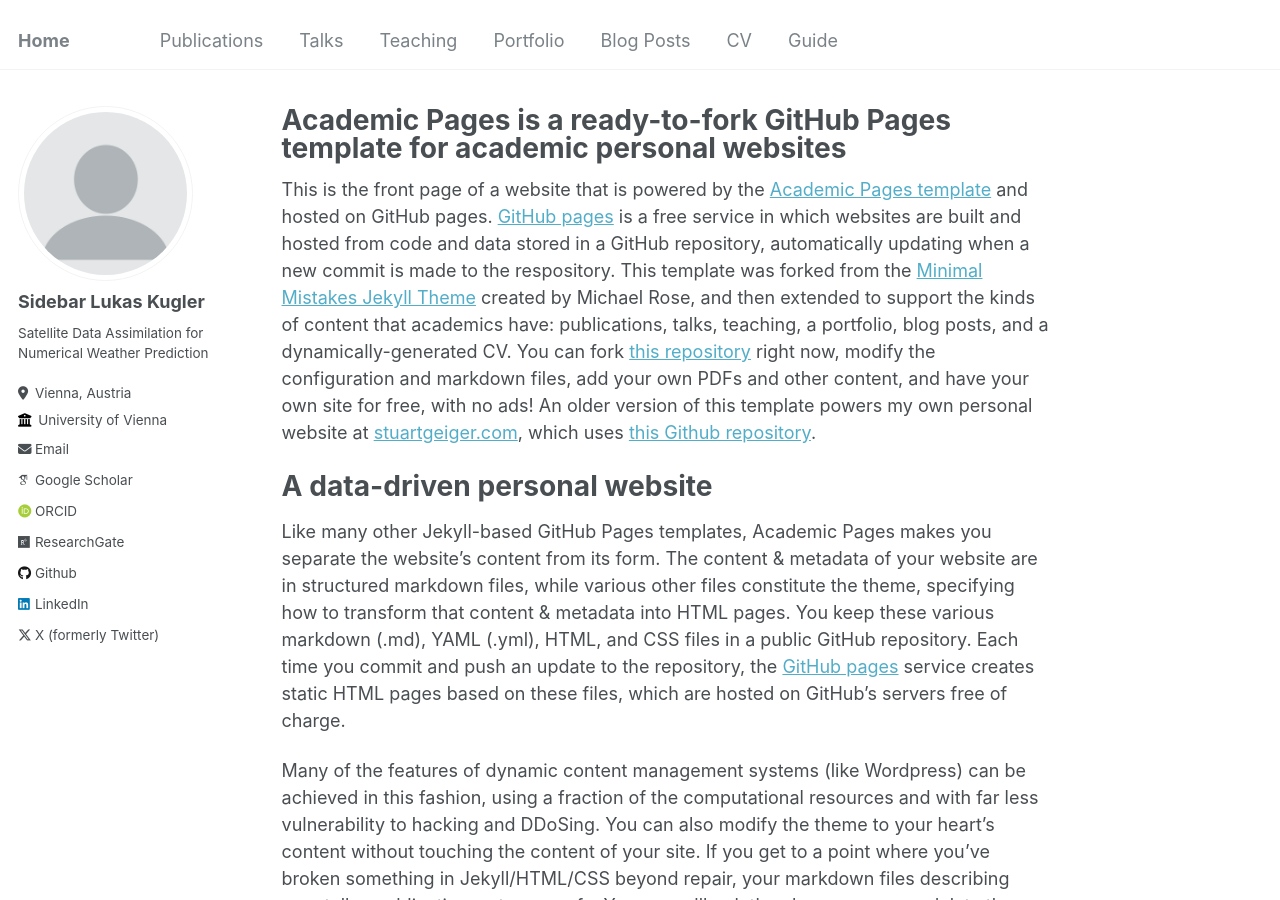
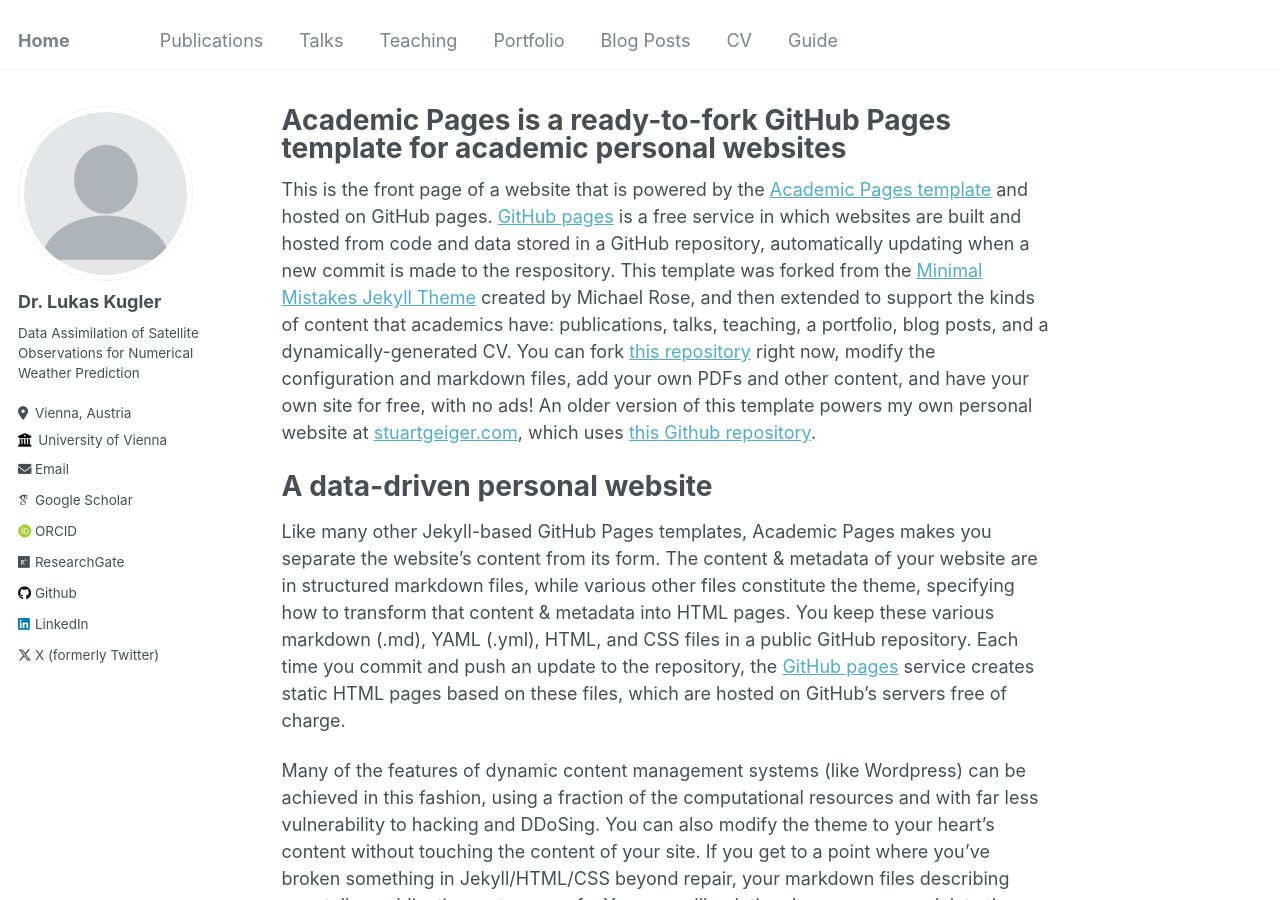
Before and after one commit to lkugler/lkugler.github.io, a Jekyll site: the page built from _pages/about.md, in a window 1280 px wide and 900 px high. Built offline with Jekyll 4.4.1, drawn with Linux system fonts in a browser that asks for light colours; some web fonts are replaced.

Commit message:
Update _config.yml

```diff
--- a/_config.yml
+++ b/_config.yml
@@ -22,9 +22,9 @@
 author:
   # Biographic information
   avatar           : "profile.png"
-  name             : "Sidebar Lukas Kugler"
+  name             : "Dr. Lukas Kugler"
   pronouns         : # example: "she/her"
-  bio              : "Satellite Data Assimilation for Numerical Weather Prediction"
+  bio              : "Data Assimilation of Satellite Observations for Numerical Weather Prediction"
   location         : "Vienna, Austria"
   employer         : "University of Vienna"
   uri              : # URL
@@ -57,7 +57,7 @@
   keybase          : # Username
   instagram        : # Username
   lastfm           : # Username
-  linkedin         : "https://www.linkedin.com/in/lukas-kugler-a66ab9145/" # Username
+  linkedin         : "lukas-kugler-a66ab9145" # Username
   mastodon         : # URL
   medium           : # URL
   pinterest        : # Username
```
